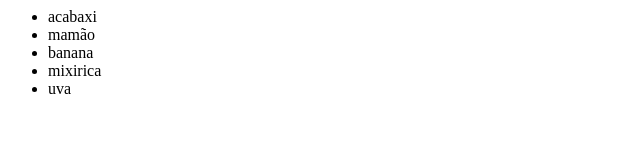
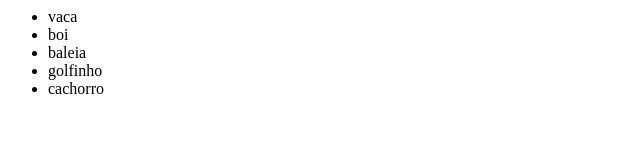
Before and after one commit to lefcc/cafeteria, a plain HTML site: page index.html in a window 1280 px wide. Shown: the full height of the page, 0-640 px from the left. Drawn offline with Linux system fonts and the light colour scheme.

Commit message:
5 itens mudado

```diff
--- a/index.html
+++ b/index.html
@@ -1,7 +1,7 @@
 <ul>
-    <li>acabaxi</li>
-    <li>mamão</li>
-    <li>banana</li>
-    <li>mixirica</li>
-    <li>uva</li>
+    <li>vaca</li>
+    <li>boi</li>
+    <li>baleia</li>
+    <li>golfinho</li>
+    <li>cachorro</li>
 </ul>
```
